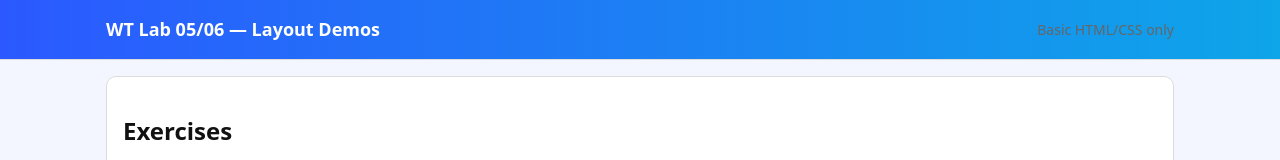
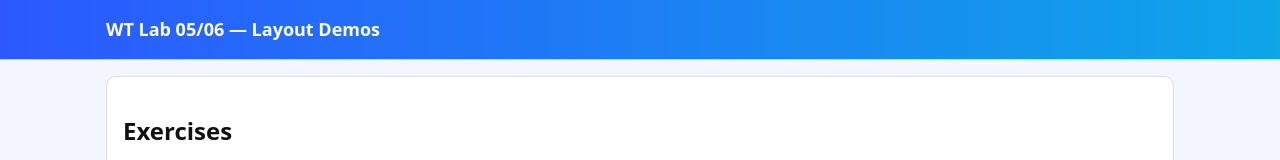
Before and after one commit to muhammad-45/task5-6, a plain HTML site: page index.html in a window 1280 px wide. Shown: the top 160 px of the page. Drawn offline with Linux system fonts and the light colour scheme.

Commit message:
Update index.html

```diff
--- a/index.html
+++ b/index.html
@@ -12,7 +12,6 @@
 			<div class="container">
 				<h1 class="page-title">WT Lab 05/06 — Layout Demos</h1>
 				<div class="nav-links">
-					<span class="muted">Basic HTML/CSS only</span>
 				</div>
 			</div>
 		</header>
```
